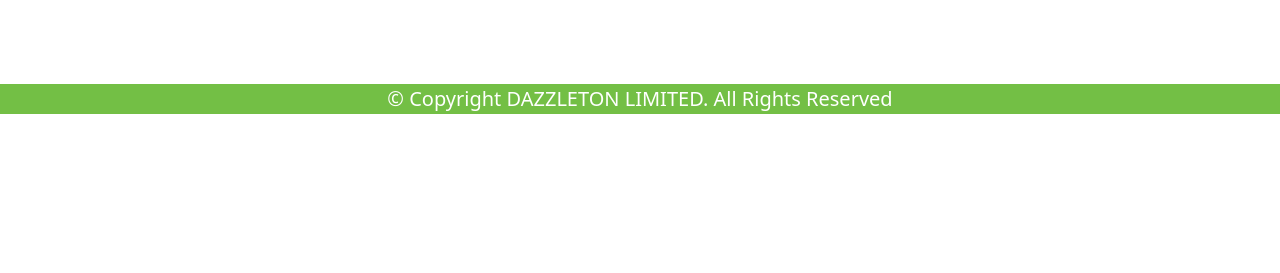
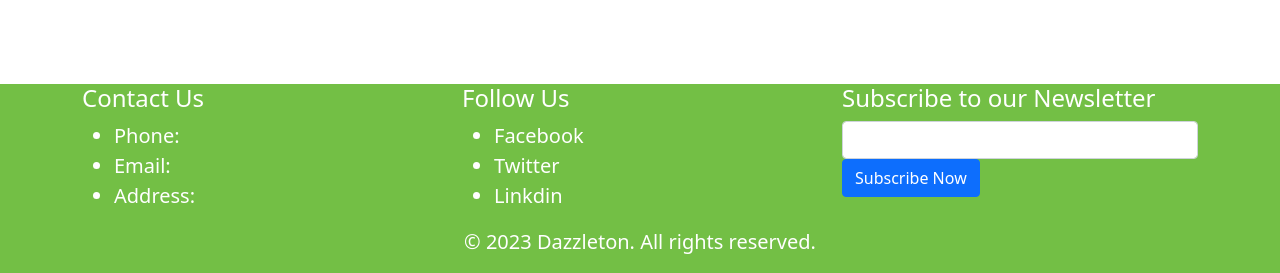
Before and after one commit to shuvonkor/dazzleton, a plain HTML site: page index.html in a window 1280 px wide. Shown: the part 3203-3476 px from the top of the page. Before the commit the page ends 3333 px from the top, so only its background shows below. Drawn offline with nearby package versions, Linux system fonts and the light colour scheme.

Commit message:
final markup for this day

```diff
--- a/index.html
+++ b/index.html
@@ -337,10 +337,37 @@
 
     <!-- footer Start  -->
     <footer class="footer">
-        <div class="text-center">
-            <p>
-                &#169; Copyright DAZZLETON LIMITED. All Rights Reserved
-            </p>
+        <div class="container">
+            <div class="row">
+                <div class="col-md-4">
+                    <h4>Contact Us</h4>
+                    <ul>
+                        <li>Phone:</li>
+                        <li>Email:</li>
+                        <li>Address:</li>
+                    </ul>
+                </div>
+                <div class="col-md-4">
+                    <h4>Follow Us</h4>
+                    <ul>
+                        <li> <a href="#"></a> Facebook</li>
+                        <li> <a href="#"></a> Twitter</li>
+                        <li> <a href="#"></a> Linkdin</li>
+                    </ul>
+                </div>
+                <div class="col-md-4">
+                    <h4>Subscribe to our Newsletter</h4>
+                    <div class="form-group">
+                        <input type="email" class="form-control" name="" id="">
+                    </div>
+                    <button type="submit" class="btn btn-primary">Subscribe Now</button>
+                </div>
+            </div>
+            <div class="row">
+                <div class="col-md-12 text-center">
+                    <p> &copy; 2023 Dazzleton. All rights reserved.</p>
+                </div>
+            </div>
         </div>
     </footer>
     <!-- footer End  -->
--- a/js/script.js
+++ b/js/script.js
@@ -15,3 +15,9 @@ function scrollFunction() {
 }
 
 //scroll to the top of the document
+function topFunction() {
+  document.body.scrollTop = 0;
+  document.documentElement.scrollTop = 0;
+}
+
+myButton.addEventListener("click", topFunction);
```
